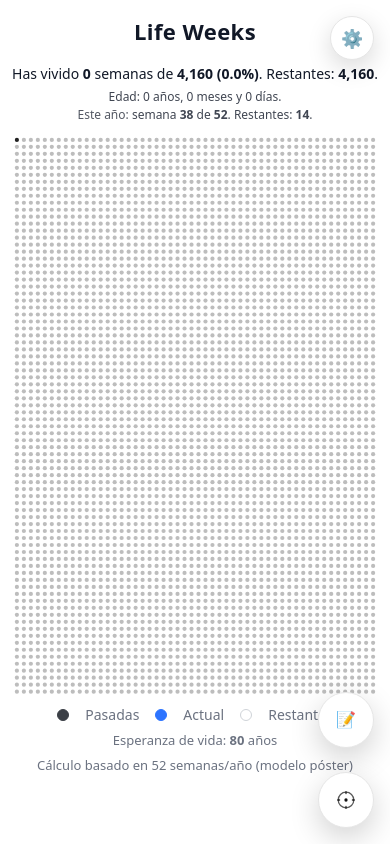
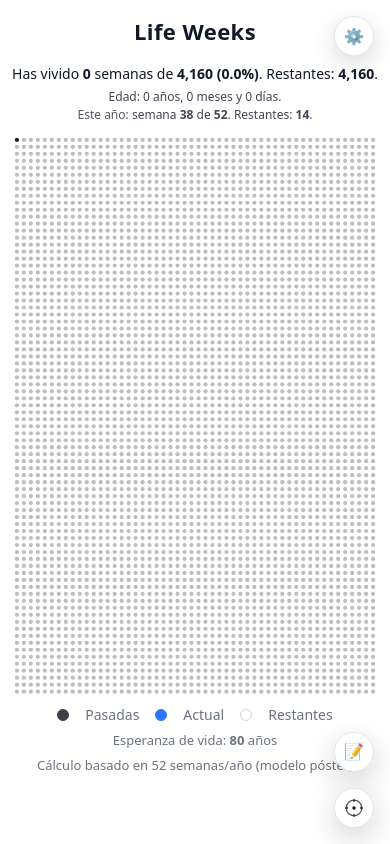
Before and after one commit to guarinogio/life-weeks, a React (Vite) app: page / in a window 390 px wide. Both pictures are taken after a click on the button "Confirmar". Built offline with nearby package versions, Linux system fonts and the light colour scheme.

Commit message:
feat: enable automatic compact mode on mobile (≤600px)

```diff
--- a/src/app/App.tsx
+++ b/src/app/App.tsx
@@ -76,7 +76,7 @@ export default function App() {
           <Legend expectancy={expectancy} />
 
           <button
-            aria-label="Abrir notas e hitos"
+            aria-label="Notas e hitos"
             title="Notas e hitos"
             onClick={() => {
               setSidebarWeek(null);
@@ -85,18 +85,22 @@ export default function App() {
             style={{
               position: "fixed",
               right: 16,
-              bottom: 96,
-              width: 56,
-              height: 56,
+              bottom: "var(--fab-bottom)",
+              width: "var(--fab-size)",
+              height: "var(--fab-size)",
+              minWidth: "var(--fab-size)",
+              minHeight: "var(--fab-size)",
               borderRadius: "50%",
-              border: "1px solid var(--fab-border, var(--border, #e5e5e5))",
-              background: "var(--fab-bg, var(--bg, #fff))",
-              color: "var(--fab-fg, var(--fg, #111))",
+              border: "1px solid var(--fab-border, var(--c-border))",
+              background: "var(--fab-bg, var(--c-bg))",
+              color: "var(--fab-fg, var(--c-text))",
               boxShadow: "0 10px 30px rgba(0,0,0,.18)",
               display: "grid",
               placeItems: "center",
               cursor: "pointer",
+              padding: 0
             }}
+            className="notes-fab"
           >
             📝
           </button>
--- a/src/components/Settings/SettingsPanel.module.css
+++ b/src/components/Settings/SettingsPanel.module.css
@@ -6,8 +6,8 @@
 }
 
 .open {
-  width: 44px;
-  height: 44px;
+  width: var(--fab-size);
+  height: var(--fab-size);
   border-radius: 50%;
   display: flex;
   align-items: center;
@@ -133,7 +133,6 @@
   border: 1px solid #e55353;
 }
 
-/* Tema oscuro */
 :root[data-theme="dark"] .open {
   background: #111111;
   color: #ffffff;
@@ -165,10 +164,20 @@
   border-color: #e6edf3;
 }
 
-/* Dejar esta regla al final para ganar especificidad */
-:root[data-theme="dark"] .panel .danger,
 :root[data-theme="dark"] .danger {
   background: #ff6b6b;
   color: #0e1116;
   border-color: #ff6b6b;
 }
+
+@media (max-width: 640px) {
+  .panel {
+    right: 10px;
+    top: 10px;
+    width: min(360px, calc(100vw - 20px));
+    padding: 12px;
+  }
+  .open {
+    font-size: 16px;
+  }
+}
--- a/src/styles/globals.css
+++ b/src/styles/globals.css
@@ -1,10 +1,10 @@
 /* ====== Variables por defecto (desktop) ====== */
 :root {
   /* layout (grid) */
-  --cell-d: 14px; /* diámetro de cada círculo (desktop) */
-  --cell-gap: 6px; /* separación entre columnas/filas */
-  --label-w: 36px; /* ancho de la columna de años (izquierda) */
-  --label-gap: 8px; /* separación número de año → puntos */
+  --cell-d: 14px;
+  --cell-gap: 6px;
+  --label-w: 36px;
+  --label-gap: 8px;
 
   /* colores (tema claro por defecto) */
   --c-bg: #ffffff;
@@ -19,6 +19,10 @@
   --c-dot-future: #d1d5db;
 
   --c-accent: #2563eb;
+
+  /* fab (botones flotantes) */
+  --fab-size: 56px;
+  --fab-bottom: 96px;
 }
 
 /* Tema oscuro */
@@ -55,7 +59,7 @@ body {
   margin: 0;
   padding: 0;
   max-width: 100%;
-  overflow-x: hidden; /* evita overflow horizontal del documento */
+  overflow-x: hidden;
   background: var(--c-bg);
   color: var(--c-text);
   -webkit-font-smoothing: antialiased;
@@ -113,3 +117,23 @@ hr {
   clip-path: inset(50%);
   overflow: hidden;
 }
+
+/* ====== Ajustes para mobile ====== */
+@media (max-width: 640px) {
+  :root {
+    --fab-size: 40px;
+    --fab-bottom: 72px;
+  }
+
+  button[aria-label*="current" i],
+  button[aria-label*="actual" i],
+  [data-role="jump-to-current"] {
+    width: var(--fab-size) !important;
+    height: var(--fab-size) !important;
+    min-width: var(--fab-size) !important;
+    min-height: var(--fab-size) !important;
+    font-size: 16px !important;
+    padding: 0 !important;
+    border-radius: 50% !important;
+  }
+}
```
